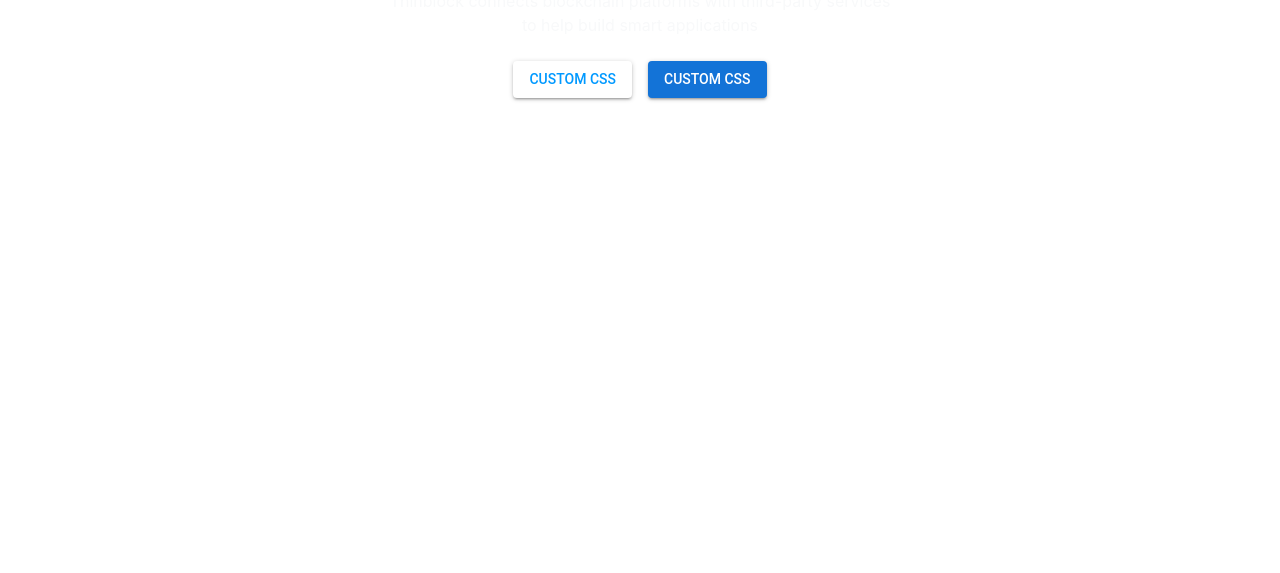
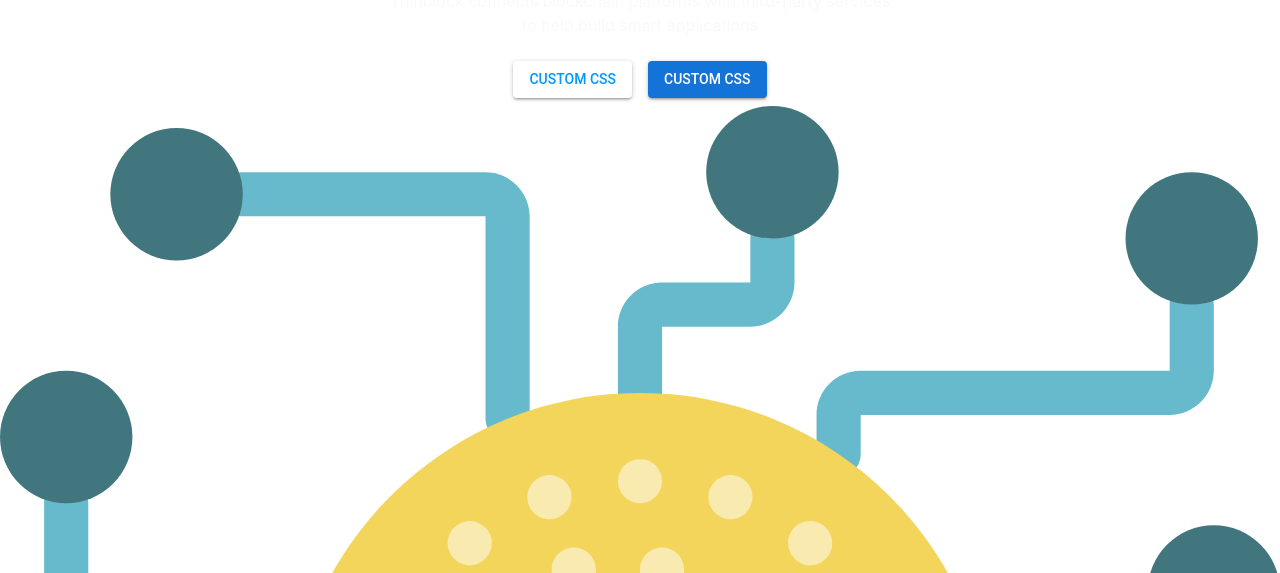
Before and after one commit to ammy-bajwa/reactLandingPage, a React (Create React App) app: page / in a window 1280 px wide. Shown: the part 227-800 px from the top of the page. Built offline with nearby package versions, Linux system fonts and the light colour scheme.

Commit message:
adding main image and increase size of nav-brand

```diff
--- a/src/components/Header/Header.jsx
+++ b/src/components/Header/Header.jsx
@@ -1,6 +1,7 @@
 import React, { Component } from "react";
 import Navebar from "./Navebar";
 import MyButton from "./Button";
+import bitcoin from './images/bitcoin.svg'
 
 let whiteButton = {
   color: "#0099FF",
@@ -32,6 +33,11 @@ export default class Header extends Component {
               </div>
             </div>
           </div>
+          <div className="container-fluid">
+            <div className="row h-100 justify-content-center align-items-center">
+              <img src={bitcoin} id='headMainImage' />
+            </div>
+          </div>
         </div>
       </div>
     );
--- a/src/components/Header/Header.scss
+++ b/src/components/Header/Header.scss
@@ -11,8 +11,17 @@
 .navbar-toggler-icon {
   background-image: url("./images/menu.svg") !important;
 }
+#headMainImage {
+  height: 15rem;
+  margin-top: 5rem;
+  margin-bottom: 2rem;
+}
+#navBar > a  {
+    font-size: 1.5rem
+}
 @media screen and (max-width: 767px) {
-    .mt-5, .my-5 {
-        margin-top: 0rem !important;
-    }
+  .mt-5,
+  .my-5 {
+    margin-top: 0rem !important;
+  }
 }
--- a/src/components/Header/Navebar.jsx
+++ b/src/components/Header/Navebar.jsx
@@ -51,7 +51,7 @@ export default class Navebar extends React.Component {
                 <NavLink className="text-light">API</NavLink>
               </NavItem>
               <NavItem>
-                <NavLink className="text-light">FAQ</NavLink>
+                <NavLink className="text-light pr-3">FAQ</NavLink>
               </NavItem>
               <NavItem>
                 <Button outline color="light">
```
Also changed, not shown: src/components/Header/images/bitcoin.svg (added).
